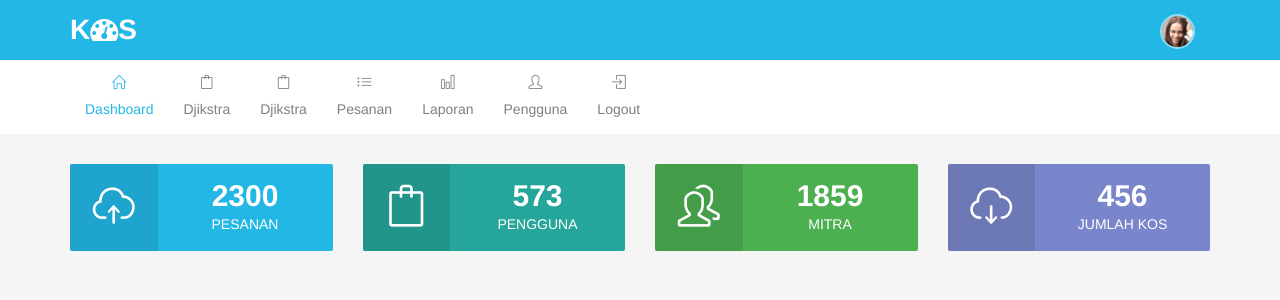
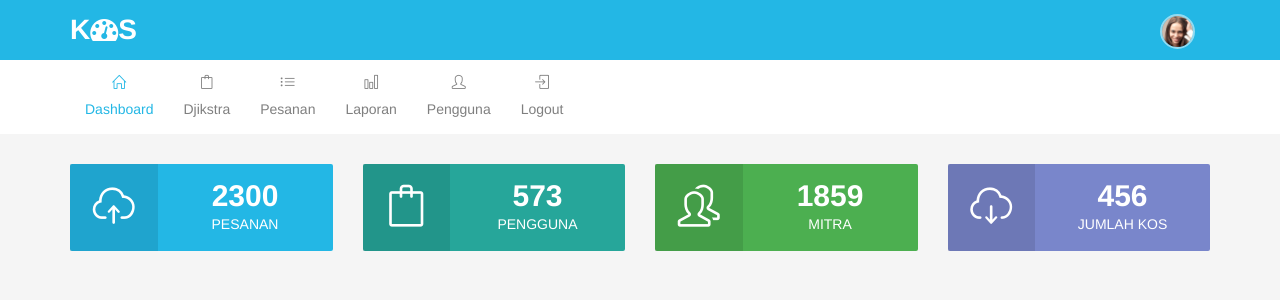
Before and after one commit to blowebdev/pencarian_kos, a PHP site: page /pencarian_kos/?page=1 in a window 1280 px wide. Shown: the top 300 px of the page. Run offline with PHP 8.4, Linux system fonts and the light colour scheme; a user stored in the database is signed in; some libraries are stand-ins or nearby versions.

Commit message:
perbaikan:

```diff
--- a/index.php
+++ b/index.php
@@ -131,9 +131,11 @@ include "config/koneksi.php";
    <li class="dropdown active">
     <a href="<?php echo $base_url; ?>" role="button" aria-haspopup="true" aria-expanded="false"><i class="icon-home"></i> Dashboard</a>
   </li>
-  <li class="dropdown">
-    <a href="<?php echo $base_url; ?>djikstra" role="button" aria-haspopup="true" aria-expanded="false"><i class="icon-bag"></i>Djikstra</a>
-  </li>
+  <?php if(!in_array($_SESSION['level'], array('1'))) : ?>
+    <li class="dropdown">
+      <a href="<?php echo $base_url; ?>djikstra" role="button" aria-haspopup="true" aria-expanded="false"><i class="icon-bag"></i>Djikstra</a>
+    </li>
+  <?php endif; ?>
   <?php if(!empty($_SESSION['username'])) : ?>
     <?php if(in_array($_SESSION['level'], array('1'))) : ?>
       <li class="dropdown">
```
